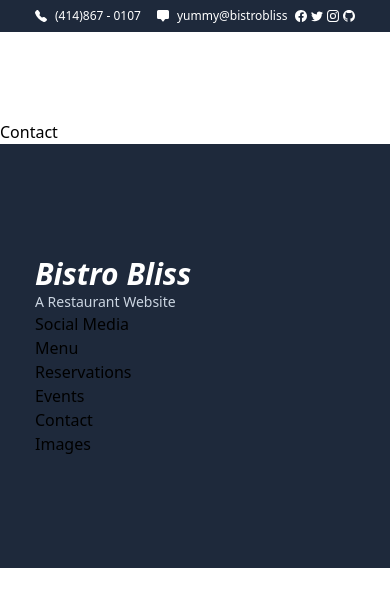
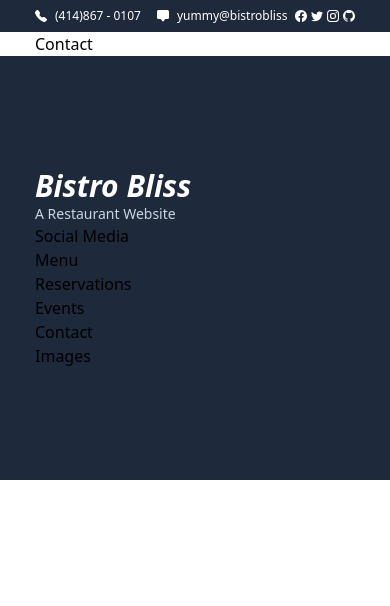
Before and after one commit to Srijanbista/restro, a Next.js app: page /contact in a window 390 px wide. Shown: the top 606 px of the page. Built offline with nearby package versions, Linux system fonts and the light colour scheme.

Commit message:
added containerwrapper

```diff
--- a/src/app/about/page.tsx
+++ b/src/app/about/page.tsx
@@ -1,3 +1,9 @@
+import ContainerWrapper from "@/components/Container";
+
 export default function Page() {
-  return <div className="pt-[120px]">Page</div>;
+  return (
+    <div className="pt-8 lg:pt-[120px]">
+      <ContainerWrapper>About</ContainerWrapper>
+    </div>
+  );
 }
--- a/src/app/contact/page.tsx
+++ b/src/app/contact/page.tsx
@@ -1,3 +1,9 @@
+import ContainerWrapper from "@/components/Container";
+
 export default function Contact() {
-  return <div className="pt-[120px]">Contact</div>;
+  return (
+    <div className="pt-8 lg:pt-[120px]">
+      <ContainerWrapper>Contact</ContainerWrapper>
+    </div>
+  );
 }
--- a/src/app/menu/page.tsx
+++ b/src/app/menu/page.tsx
@@ -1,3 +1,9 @@
+import ContainerWrapper from "@/components/Container";
+
 export default function Menu() {
-  return <div className="pt-[120px]">Menu</div>;
+  return (
+    <div className="pt-8 lg:pt-[120px]">
+      <ContainerWrapper>Menu</ContainerWrapper>
+    </div>
+  );
 }
--- a/src/app/pages/page.tsx
+++ b/src/app/pages/page.tsx
@@ -1,3 +1,9 @@
+import ContainerWrapper from "@/components/Container";
+
 export default function Pages() {
-  return <div className="pt-[120px]">Pages</div>;
+  return (
+    <div className="pt-8 lg:pt-[120px]">
+      <ContainerWrapper>Pages</ContainerWrapper>
+    </div>
+  );
 }
```
